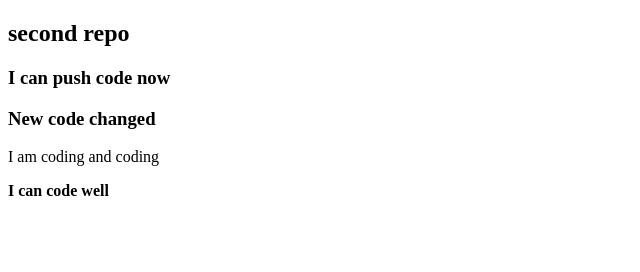
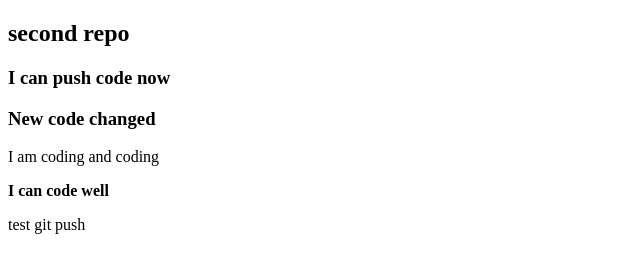
Before and after one commit to abdullahmiraz/my-second-repo, a plain HTML site: page index.html in a window 1280 px wide. Shown: the full height of the page, 0-640 px from the left. Drawn offline with Linux system fonts and the light colour scheme.

Commit message:
4th commit

```diff
--- a/index.html
+++ b/index.html
@@ -12,5 +12,6 @@
     <h3>New code changed</h3>
     <p>I am coding and coding</p>
     <b>I can code well</b>
+    <p>test git push</p>
 </body>
 </html>
```
